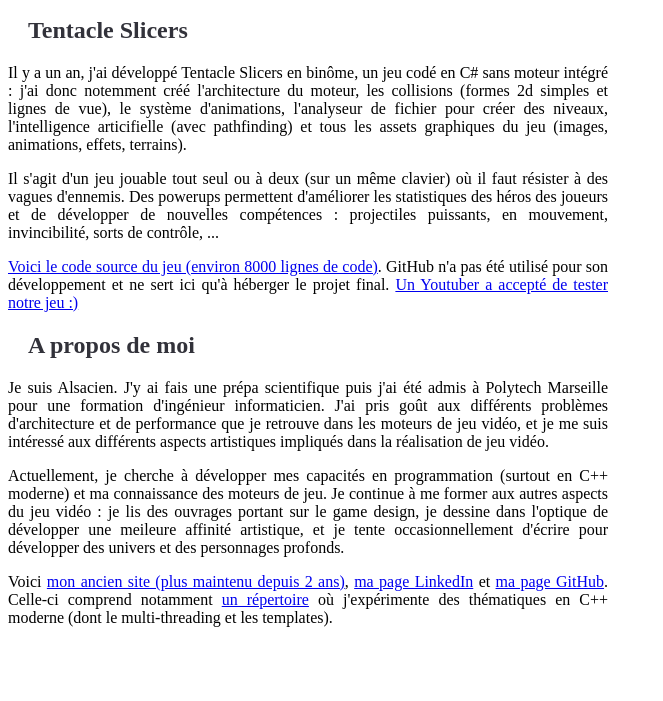
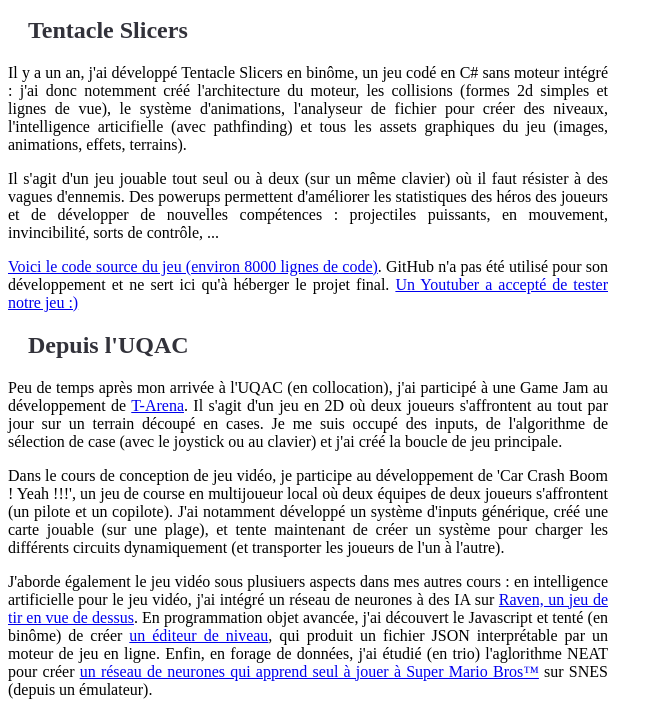
Before and after one commit to Dwarfobserver/Dwarfobserver.github.io, a plain HTML site: page index.html in a window 1280 px wide. Shown: the part 101-802 px from the top of the page, without its empty margins (0-663 px from the left). Drawn offline with Linux system fonts and the light colour scheme.

Commit message:
update index

```diff
--- a/index.html
+++ b/index.html
@@ -1,11 +1,14 @@
 <!DOCTYPE html>
 <html lang="en">
 <head>
+
 <meta charset="UTF-8">
 <title>Sidney Congard Portfolio</title>
 <link rel="stylesheet" type="text/css" href="style.css">
+
 </head>
 <body>
+
 <div id="content">
 <h1>Sidney Congard Portfolio</h1>
 <p>
@@ -15,8 +18,8 @@
 <p>
 Il y a un an, j'ai développé Tentacle Slicers en binôme, un jeu codé en C# sans moteur intégré : j'ai donc
 notemment créé l'architecture du moteur, les collisions (formes 2d simples et lignes de vue), le système
-    d'animations, l'analyseur de fichier pour créer des niveaux, l'intelligence articifielle (avec pathfinding) et
-    tous les assets graphiques du jeu (images, animations, effets, terrains).
+d'animations, l'analyseur de fichier pour créer des niveaux, l'intelligence articifielle (avec pathfinding)
+et tous les assets graphiques du jeu (images, animations, effets, terrains).
 </p>
 <p>
 Il s'agit d'un jeu jouable tout seul ou à deux (sur un même clavier) où il faut résister à des vagues
@@ -24,9 +27,33 @@
 nouvelles compétences : projectiles puissants, en mouvement, invincibilité, sorts de contrôle, ...
 </p>
 <p>
-    <a href="https://github.com/Dwarfobserver/TentacleSlicers">Voici le code source du jeu (environ 8000 lignes de
-    code)</a>. GitHub n'a pas été utilisé pour son développement et ne sert ici qu'à héberger le projet final.
+<a href="https://github.com/Dwarfobserver/TentacleSlicers">Voici le code source du jeu (environ 8000 lignes
+de code)</a>. GitHub n'a pas été utilisé pour son développement et ne sert ici qu'à héberger le projet final.
 <a href="https://www.youtube.com/watch?v=v7-tyT7pgmQ">Un Youtuber a accepté de tester notre jeu :)</a>
+</p>
+<h2>Depuis l'UQAC</h2>
+<p>
+Peu de temps après mon arrivée à l'UQAC (en collocation), j'ai participé à une Game Jam au développement de
+<a href=https://gamejolt.com/games/taerena/289095>T-Arena</a>. Il s'agit d'un jeu en 2D où deux joueurs
+s'affrontent au tout par jour sur un terrain découpé en cases. Je me suis occupé des inputs, de l'algorithme
+de sélection de case (avec le joystick ou au clavier) et j'ai créé la boucle de jeu principale.
+</p>
+<p>
+Dans le cours de conception de jeu vidéo, je participe au développement de 'Car Crash Boom ! Yeah !!!', un jeu
+de course en multijoueur local où deux équipes de deux joueurs s'affrontent (un pilote et un copilote). J'ai
+notamment développé un système d'inputs générique, créé une carte jouable (sur une plage), et tente maintenant
+de créer un système pour charger les différents circuits dynamiquement (et transporter les joueurs de l'un à
+l'autre).
+</p>
+<p>
+J'aborde également le jeu vidéo sous plusiuers aspects dans mes autres cours : en intelligence artificielle
+pour le jeu vidéo, j'ai intégré un réseau de neurones à des IA sur
+<a href=https://github.com/Dwarfobserver/Raven>Raven, un jeu de tir en vue de dessus</a>. En programmation
+objet avancée, j'ai découvert le Javascript et tenté (en binôme) de créer
+<a href=https://github.com/mathildell/jeuPOO>un éditeur de niveau</a>, qui produit un fichier JSON
+interprétable par un moteur de jeu en ligne. Enfin, en forage de données, j'ai étudié (en trio) l'aglorithme
+NEAT pour créer <a href=https://www.youtube.com/watch?v=qv6UVOQ0F44>un réseau de neurones qui apprend seul à
+jouer à Super Mario Bros™</a> sur SNES (depuis un émulateur).
 </p>
 <h2>A propos de moi</h2>
 <p>
@@ -48,5 +75,6 @@
 C++ moderne (dont le multi-threading et les templates).
 </p>
 </div>
+
 </body>
 </html>
```
Lines whose indentation alone changed are shown as unchanged.
